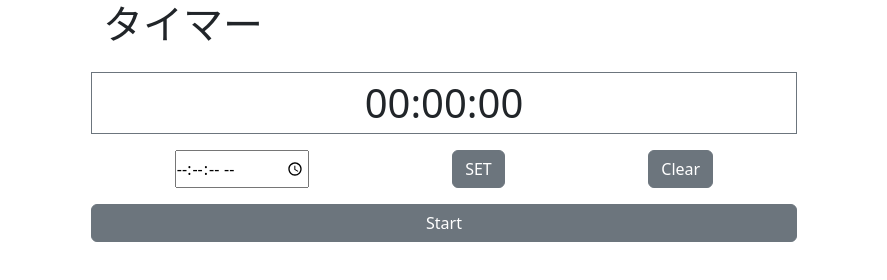
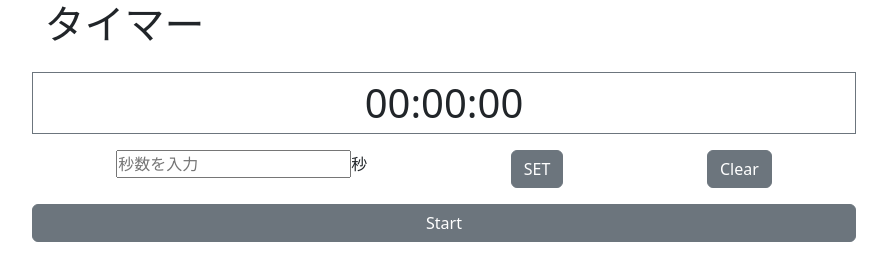
Before and after one commit to akinoyor/CountDownTimer, a plain HTML site: page index.html in a window 1280 px wide. Both pictures are taken after a click on the button "SET". Shown: the whole page, without its empty margins (196-1083 px from the left). Drawn offline with nearby package versions, Linux system fonts and the light colour scheme.

Commit message:
表示変更まで

```diff
--- a/index.html
+++ b/index.html
@@ -11,15 +11,19 @@
     <div class="container d-flex justify-content-center">
       <div class="row">
         <h1>タイマー</h1>
-        <div class="border border-secondary fs-1 text-center my-3">00:00:00</div>
+        <div id="timer" class="border border-secondary fs-1 text-center my-3">00:00:00</div>
 
         <div class="d-flex justify-content-around mb-3">
-          <input type='time' id='setTime' step='1'>
-          <button type="button" class="btn btn-secondary">SET</button>
-          <button type="button" class="btn btn-secondary">Clear</button>
+          <div>
+            <input type="number" id="inputTime" min="0" placeholder='秒数を入力'>秒
+          </div>
+          <button id="setTime" type="button" class="btn btn-secondary">SET</button>
+          <button id="clear" type="button" class="btn btn-secondary">Clear</button>
         </div>
         <button type="button" class="btn btn-secondary">Start</button>
       </div>
     </div>
+    <script src="https://code.jquery.com/jquery-3.7.1.slim.js" integrity="sha256-UgvvN8vBkgO0luPSUl2s8TIlOSYRoGFAX4jlCIm9Adc=" crossorigin="anonymous"></script>
+    <script src="script.js"></script>
   </body>
 </html>
--- a/script.js
+++ b/script.js
@@ -0,0 +1,32 @@
+const $setButton = document.getElementById('setTime');
+const $clearButton = document.getElementById('clear');
+const $inputTime = document.getElementById('inputTime');
+const $timer = document.getElementById('timer');
+let time;//総秒数
+let hour;
+let min;
+let sec;
+
+//setボタンクリックで　Timer表示変更
+$setButton.addEventListener('click', () => {
+  console.log('Set button clicked');
+  time = $inputTime.value;
+  conversion(time);
+  $inputTime.value = "";
+});
+
+//sec to hh:mm:ss and View
+const conversion = (time) => {
+  hour = Math.floor(time / 3600);
+  min = Math.floor(time % 3600 / 60);
+  sec = time % 60;
+  let timerView = String(hour).padStart(2, '0') + ':' + String(min).padStart(2, '0') + ':' + String(sec).padStart(2, '0');
+  $timer.innerText = timerView
+};
+
+//clear
+$clearButton.addEventListener('click', () => {
+  console.log('clearButton clicked');
+  $inputTime.value = "";
+  $timer.innerText = '00:00:00';
+});
```
